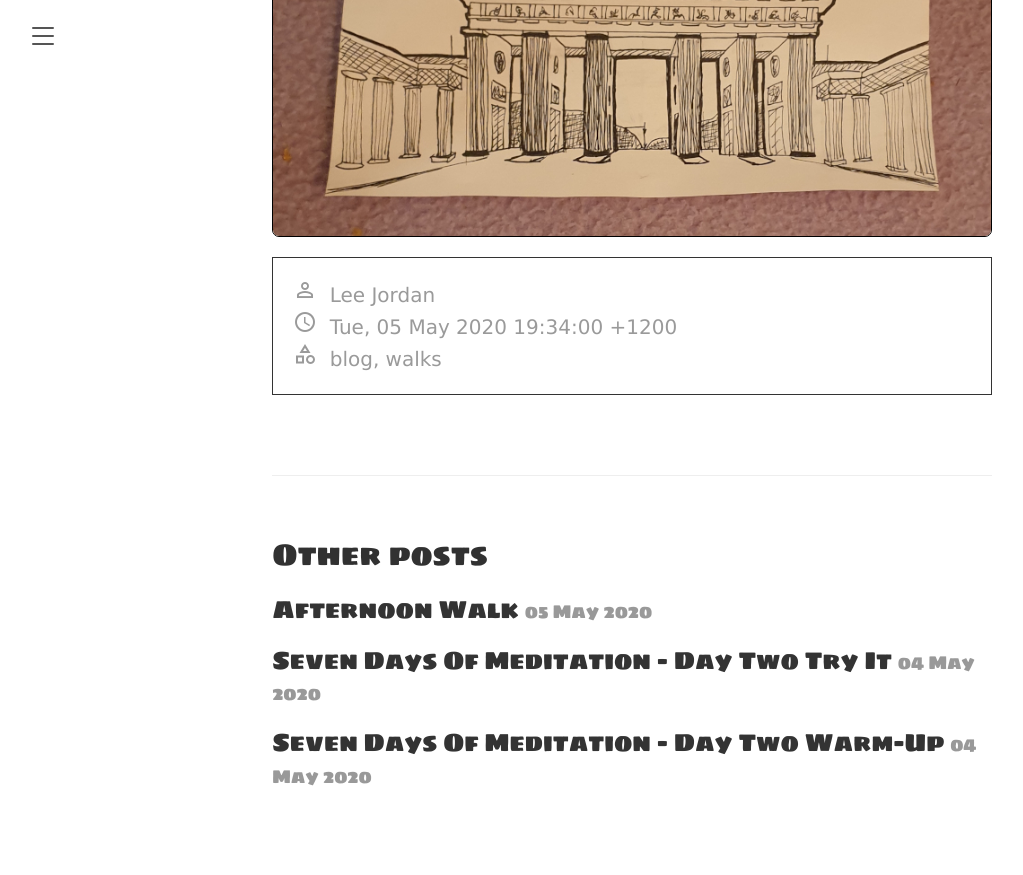
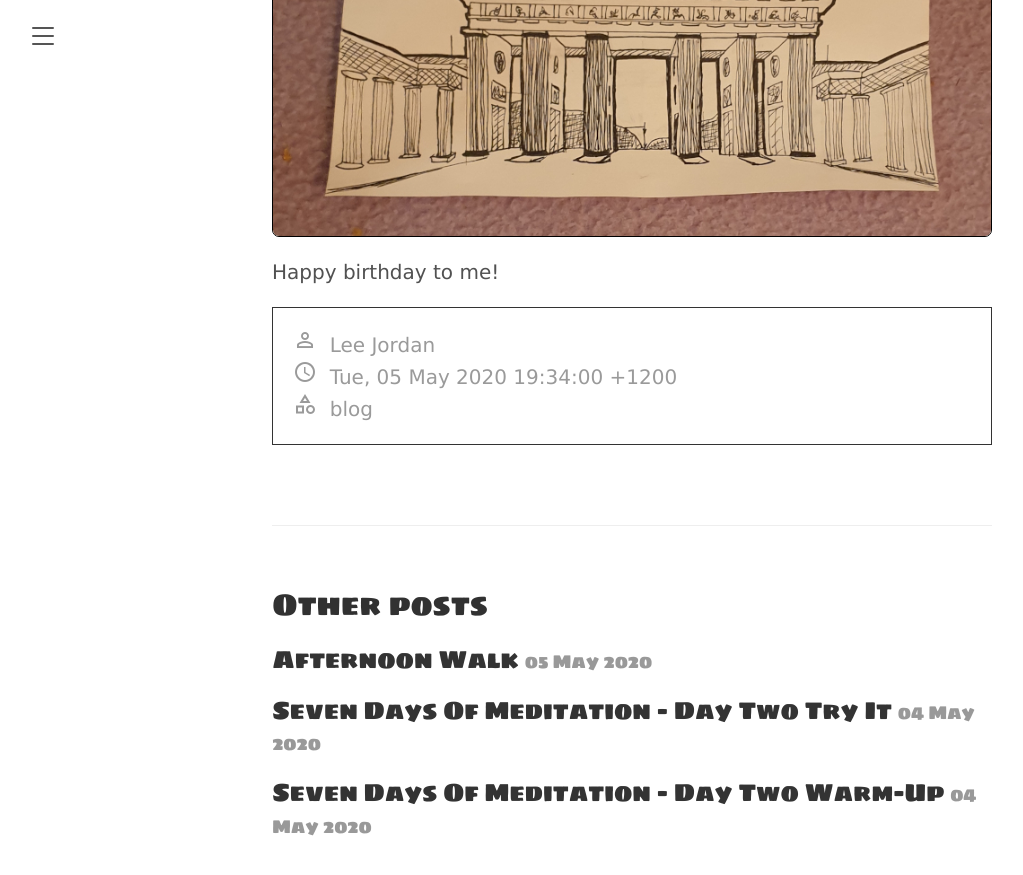
Before and after one commit to tracyjordan/tracyjordan.github.io, a Jekyll site: the page built from _posts/2020-05-05-my-53-birthday.md, in a window 1280 px wide and 900 px high, scrolled down 1659 px. Shown: the top 875 px of the window, without its empty margins (8-1031 px from the left). Built offline with Jekyll 4.4.1, drawn with Linux system fonts in a browser that asks for light colours; before the commit the page ends 2509 px from its top, so only the background shows below that.

Commit message:
Update 2020-05-05-my-53-birthday.md

```diff
--- a/_posts/2020-05-05-my-53-birthday.md
+++ b/_posts/2020-05-05-my-53-birthday.md
@@ -2,7 +2,7 @@
 layout: post
 title: Art From My Son For My 53rd Birthday
 date: 2020-05-05 19:34:00 +1200
-categories: [blog, walks]
+categories: [blog]
 author: Lee Jordan
 published: true
 ---
@@ -22,3 +22,5 @@ This is of one of our most iconic trees, the pōhutukawa.
 My son knows this has significance for me, both as a student in 1989 West Berlin and also for the trip he and I took to Europe in 2018.
 
 <img class="img-border" src="https://geraldleejordan.com/public/assets/images/Jack-Jordan-2020-05-04-brandenburger-tor.jpg" alt="Jack Jordan Brandenburger Tor (Brandenburg Gate)">
+
+Happy birthday to me!
```
